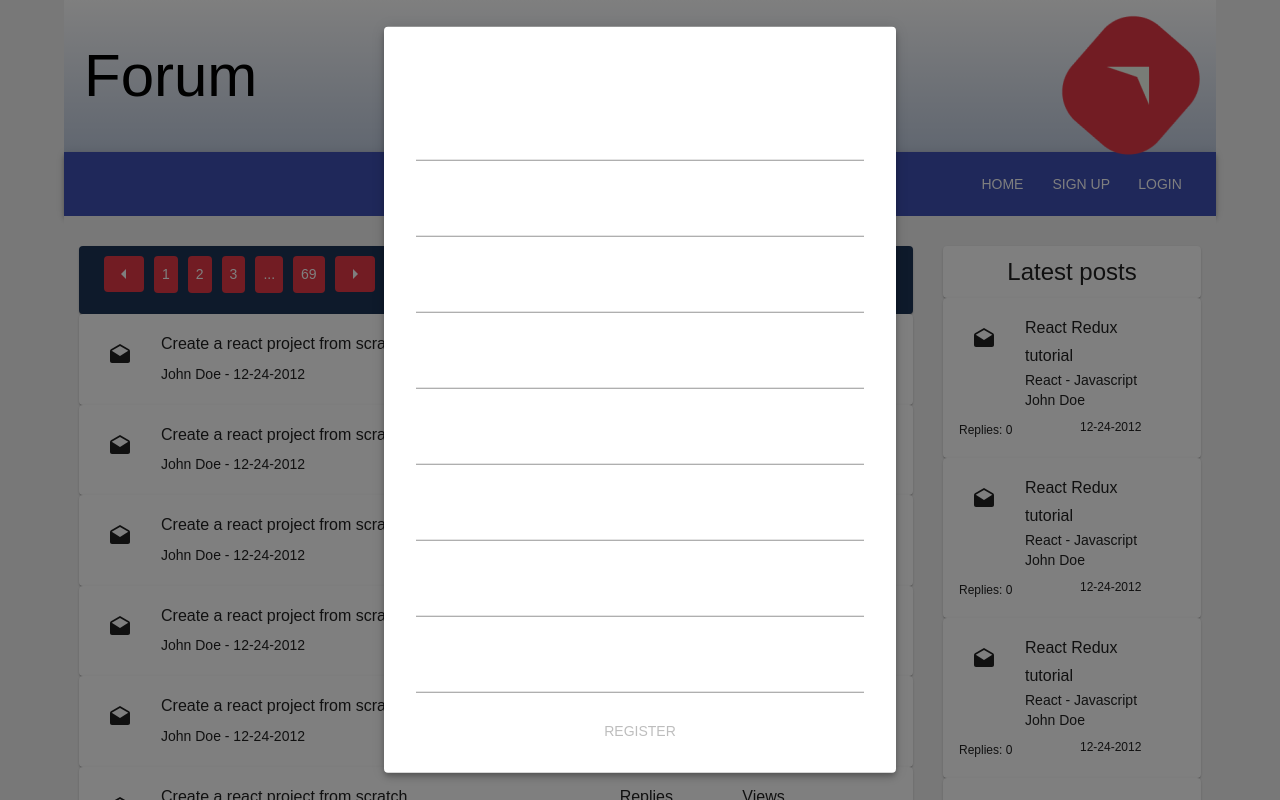
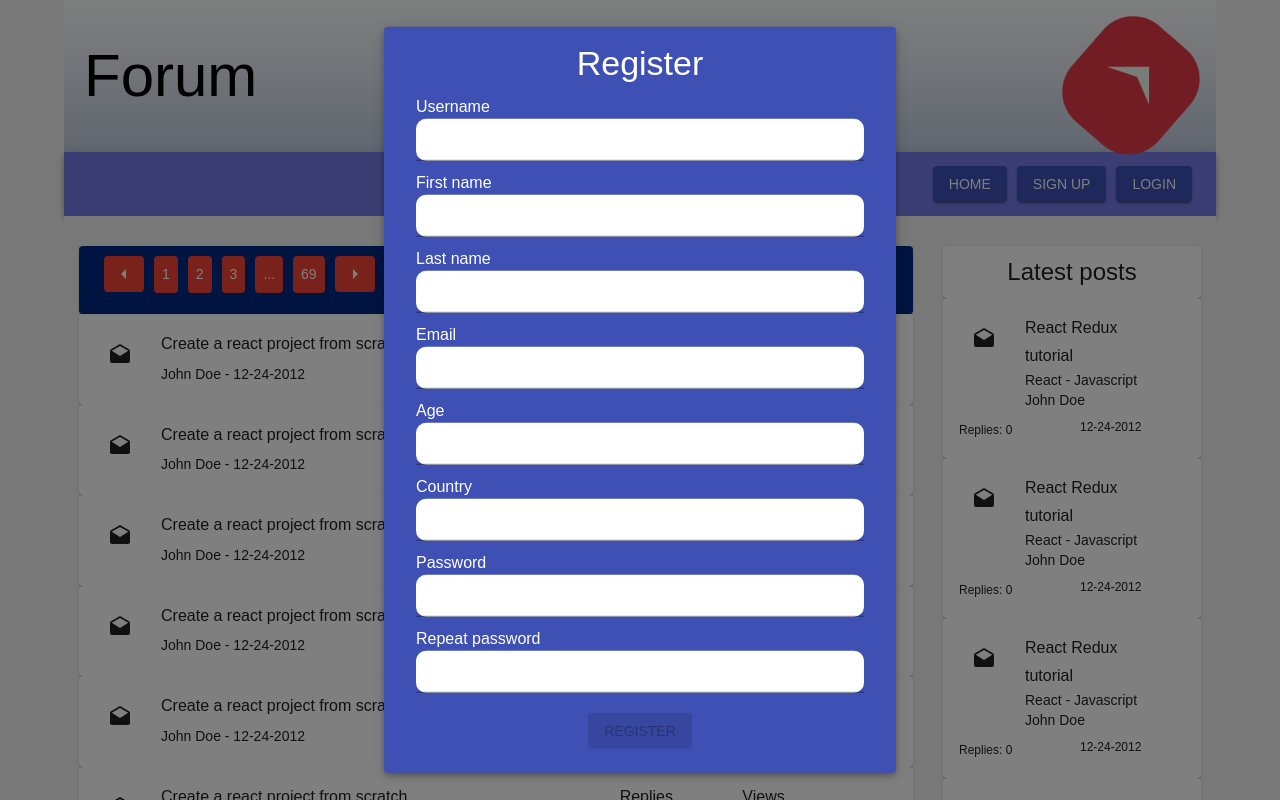
Before and after one commit to desolaser/react-forum, a React (Create React App) app: page /projects/forum/posts in a window 1280 px wide. Both pictures are taken after a click on the button "SIGN UP". Shown: the top 800 px of the page. Built offline with nearby package versions, Linux system fonts and the light colour scheme; no server answers.

Commit message:
Update db and all pages with the new color theme

```diff
--- a/src/components/Alert.js
+++ b/src/components/Alert.js
@@ -3,7 +3,7 @@ import { makeStyles } from "@material-ui/styles";
 import Paper from "@material-ui/core/Paper";
 
 const useStyles = makeStyles((theme) => ({
-  backgroundColor: theme.palette.primaryLightColor,
+  backgroundColor: theme.palette.secondary.main,
   padding: 10,
   marginTop: 10,
   color: "white",
--- a/src/components/Layout/Footer.js
+++ b/src/components/Layout/Footer.js
@@ -9,12 +9,12 @@ import { Avatar } from "@material-ui/core";
 
 const useStyles = makeStyles((theme) => ({
   root: {
-    background: theme.palette.primaryLightColor,
+    background: theme.palette.primary.dark,
     color: "white",
     padding: 20,
   },
   icons: {
-    background: theme.palette.secondaryLightColor,
+    background: theme.palette.secondary.main,
   },
   logo: {
     display: "inline-block",
--- a/src/components/Layout/LoginForm.js
+++ b/src/components/Layout/LoginForm.js
@@ -10,7 +10,7 @@ const useStyles = makeStyles((theme) => ({
   paper: {
     position: "absolute",
     width: "40%",
-    backgroundColor: theme.palette.primaryLightColor,
+    backgroundColor: theme.palette.primary.main,
     color: "white",
     boxShadow: theme.shadows[5],
     padding: theme.spacing(2, 4, 3),
@@ -20,12 +20,8 @@ const useStyles = makeStyles((theme) => ({
     transform: `translate(-50%, -50%)`,
   },
   button: {
-    background: theme.palette.secondaryLightColor,
+    marginTop: "20px",
     color: "white",
-    marginTop: "20px",
-    "&:hover": {
-      background: theme.palette.secondaryDarkColor,
-    },
   },
 }));
 
@@ -48,6 +44,8 @@ const LoginModal = ({ data, error, isInvalid, handleChange, handleSubmit }) => {
         onChange={handleChange}
       />
       <Button
+        color="secondary"
+        variant="contained"
         onClick={handleSubmit}
         className={classes.button}
         disabled={isInvalid}
--- a/src/components/Layout/NavBar.js
+++ b/src/components/Layout/NavBar.js
@@ -14,17 +14,13 @@ import LoginModal from "./LoginModal";
 
 const useStyles = makeStyles((theme) => ({
   root: {
-    background: theme.palette.navbarColor,
+    background: theme.palette.primary.light,
   },
   toolbarButtons: {
     marginLeft: "auto",
   },
   button: {
-    background: theme.palette.primaryLightColor,
     marginLeft: "10px",
-    "&:hover": {
-      background: theme.palette.primaryDarkColor,
-    },
   },
 }));
 
@@ -73,7 +69,11 @@ const NavBar = () => {
       <Toolbar className={classes.toolbar}>
         <div className={classes.toolbarButtons}>
           <Link to="/" style={{ color: "white", textDecoration: "none" }}>
-            <Button color="inherit" className={classes.button}>
+            <Button
+              color="primary"
+              variant="contained"
+              className={classes.button}
+            >
               Home
             </Button>
           </Link>
@@ -83,12 +83,17 @@ const NavBar = () => {
                 to="/profile"
                 style={{ color: "white", textDecoration: "none" }}
               >
-                <Button color="inherit" className={classes.button}>
+                <Button
+                  color="primary"
+                  variant="contained"
+                  className={classes.button}
+                >
                   Profile
                 </Button>
               </Link>
               <Button
-                color="inherit"
+                color="primary"
+                variant="contained"
                 className={classes.button}
                 onClick={handleSignOut}
               >
@@ -99,14 +104,16 @@ const NavBar = () => {
           {!authExists && (
             <>
               <Button
-                color="inherit"
+                color="primary"
+                variant="contained"
                 className={classes.button}
                 onClick={handleRegisterOpen}
               >
                 Sign up
               </Button>
               <Button
-                color="inherit"
+                color="primary"
+                variant="contained"
                 className={classes.button}
                 onClick={handleLoginOpen}
               >
--- a/src/components/Layout/RegisterForm.js
+++ b/src/components/Layout/RegisterForm.js
@@ -9,7 +9,7 @@ const useStyles = makeStyles((theme) => ({
   paper: {
     position: "absolute",
     width: "40%",
-    backgroundColor: theme.palette.primaryLightColor,
+    backgroundColor: theme.palette.primary.main,
     color: "white",
     boxShadow: theme.shadows[5],
     padding: theme.spacing(2, 4, 3),
@@ -19,12 +19,8 @@ const useStyles = makeStyles((theme) => ({
     transform: `translate(-50%, -50%)`,
   },
   button: {
-    background: theme.palette.secondaryLightColor,
+    marginTop: "20px",
     color: "white",
-    marginTop: "20px",
-    "&:hover": {
-      background: theme.palette.secondaryDarkColor,
-    },
   },
 }));
 
@@ -90,6 +86,8 @@ const RegisterForm = ({
         onChange={handleChange}
       />
       <Button
+        color="secondary"
+        variant="contained"
         className={classes.button}
         onClick={handleSubmit}
         disabled={isInvalid}
--- a/src/components/TitleBar.js
+++ b/src/components/TitleBar.js
@@ -8,12 +8,7 @@ import { makeStyles } from "@material-ui/styles";
 const useStyles = makeStyles((theme) => ({
   root: { background: "#FFFFFF", color: "black", marginTop: 30 },
   button: {
-    background: theme.palette.primaryLightColor,
     marginLeft: "auto",
-    color: "white",
-    "&:hover": {
-      background: theme.palette.primaryDarkColor,
-    },
   },
 }));
 
@@ -23,7 +18,12 @@ const TitleBar = ({ title, buttonText, onButtonClick }) => {
     <AppBar position="static" className={classes.root}>
       <Toolbar>
         <Typography variant="h5">{title}</Typography>
-        <Button onClick={onButtonClick} className={classes.button}>
+        <Button
+          color="primary"
+          variant="contained"
+          onClick={onButtonClick}
+          className={classes.button}
+        >
           {buttonText}
         </Button>
       </Toolbar>
--- a/src/views/AddCategoryPage/AddCategoryForm.js
+++ b/src/views/AddCategoryPage/AddCategoryForm.js
@@ -13,11 +13,6 @@ const useStyles = makeStyles((theme) => ({
   },
   button: {
     marginTop: theme.spacing(4),
-    background: theme.palette.primaryLightColor,
-    color: "white",
-    "&:hover": {
-      background: theme.palette.primaryDarkColor,
-    },
   },
 }));
 
@@ -39,7 +34,12 @@ const AddCategoryForm = ({ data, handleChange, handleSubmit }) => {
           value={data.description}
           onChange={handleChange}
         />
-        <Button className={classes.button} onClick={handleSubmit}>
+        <Button
+          color="primary"
+          variant="contained"
+          className={classes.button}
+          onClick={handleSubmit}
+        >
           Submit
         </Button>
       </Paper>
--- a/src/views/PostsPage/FilterBar.js
+++ b/src/views/PostsPage/FilterBar.js
@@ -10,7 +10,7 @@ import Pagination from "./Pagination";
 const useStyles = makeStyles((theme) => ({
   root: {
     padding: "10px 20px",
-    background: "#1D3557",
+    background: theme.palette.primary.dark,
   },
   filterTitle: {
     color: "white",
--- a/src/views/PostsPage/Pagination.js
+++ b/src/views/PostsPage/Pagination.js
@@ -7,12 +7,12 @@ import ArrowRightIcon from "@material-ui/icons/ArrowRight";
 
 const useStyles = makeStyles((theme) => ({
   button: {
-    background: "#E63946",
+    background: theme.palette.secondary.main,
     minWidth: 0,
     margin: "0 5px",
     color: "white",
     "&:hover": {
-      background: "#A52932",
+      background: theme.palette.secondary.dark,
     },
   },
 }));
```
Also changed, not shown: src/components/PrimaryButton.js (deleted, +0 -22 lines), db.txt.
